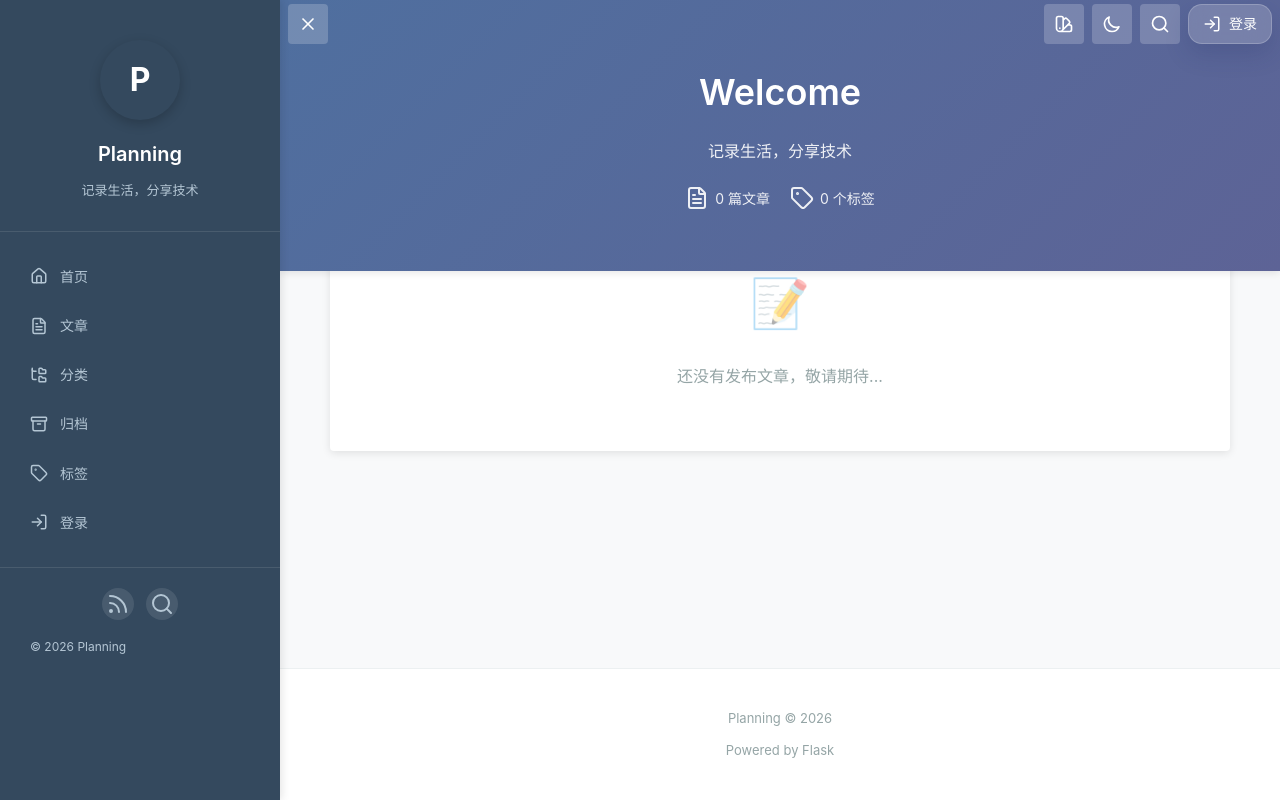
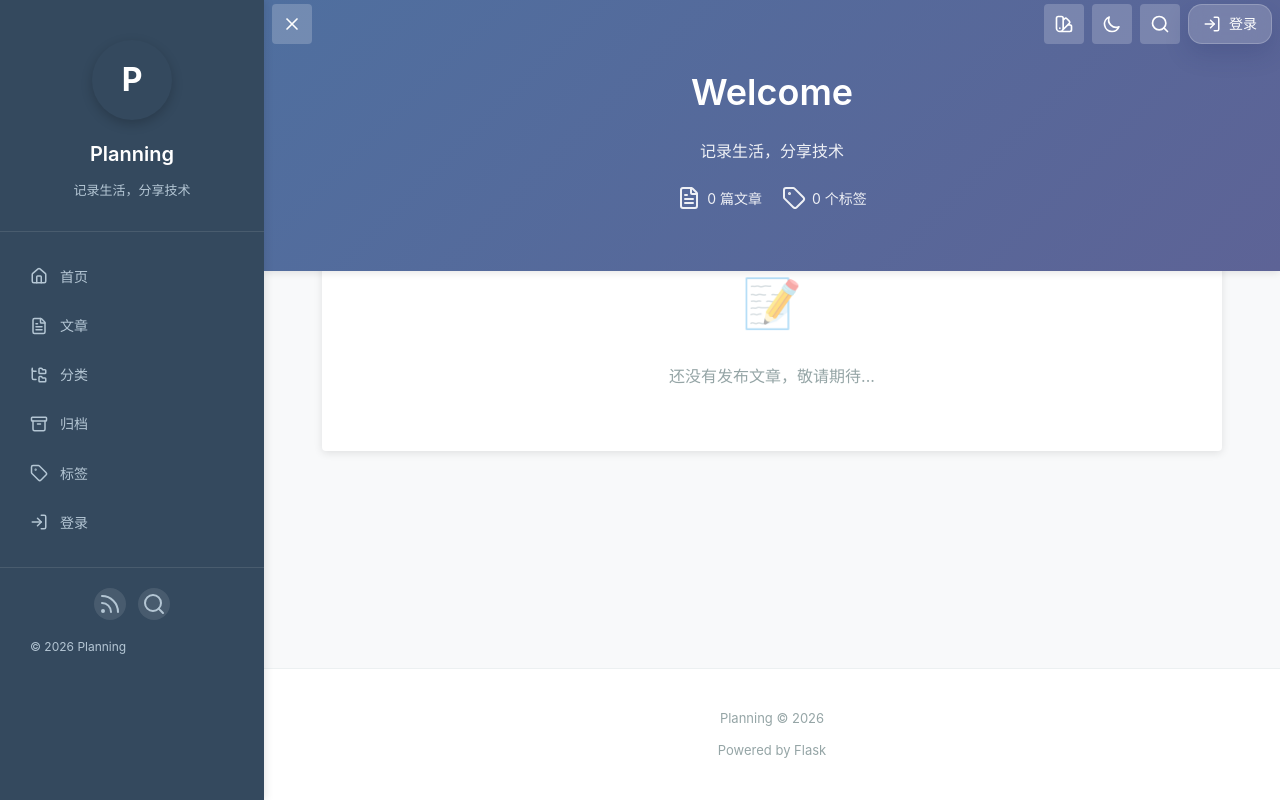
Before and after one commit to 52op/PlanB, a Python web app: template templates/home_indigo.html in a window 1280 px wide. Run offline with Jinja, Linux system fonts and the light colour scheme; the template is opened without the code that fills it, so the values that code supplies are empty.

Commit message:
fix  indigo style sidebar

```diff
--- a/static/css/blog-indigo-new.css
+++ b/static/css/blog-indigo-new.css
@@ -17,7 +17,7 @@
     --border-color: #ecf0f1;
     --shadow: 0 2px 8px rgba(0, 0, 0, 0.1);
     --shadow-hover: 0 4px 16px rgba(0, 0, 0, 0.15);
-    --sidebar-width: 280px;
+    --sidebar-width: 264px;
     --header-height: 64px;
     --header-height-small: 56px;
     --transition: all 0.3s cubic-bezier(0.4, 0, 0.2, 1);
```
